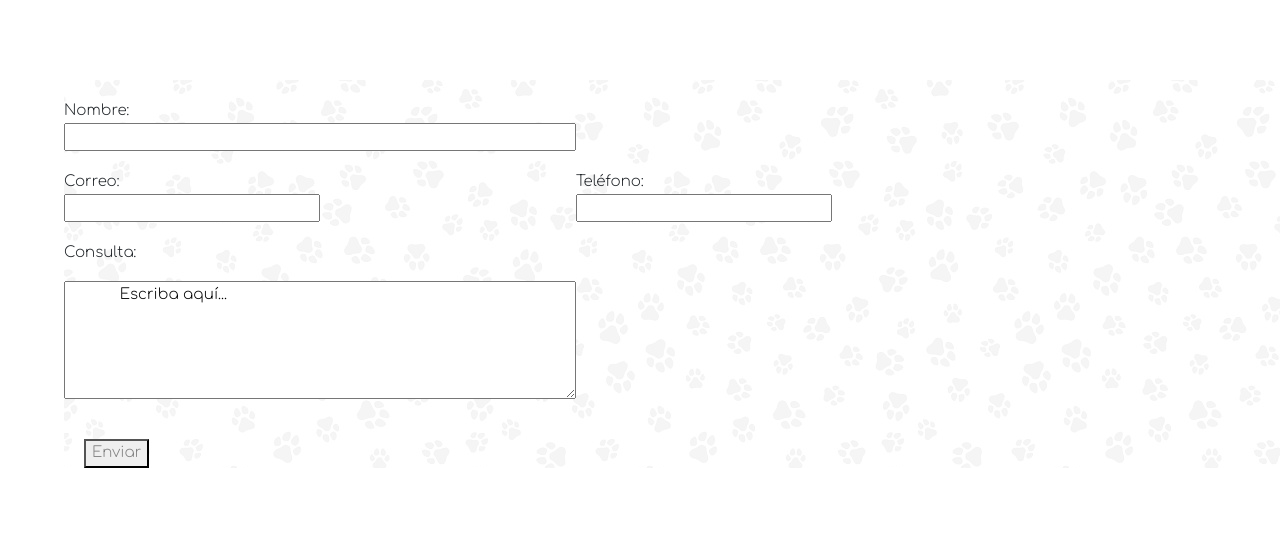
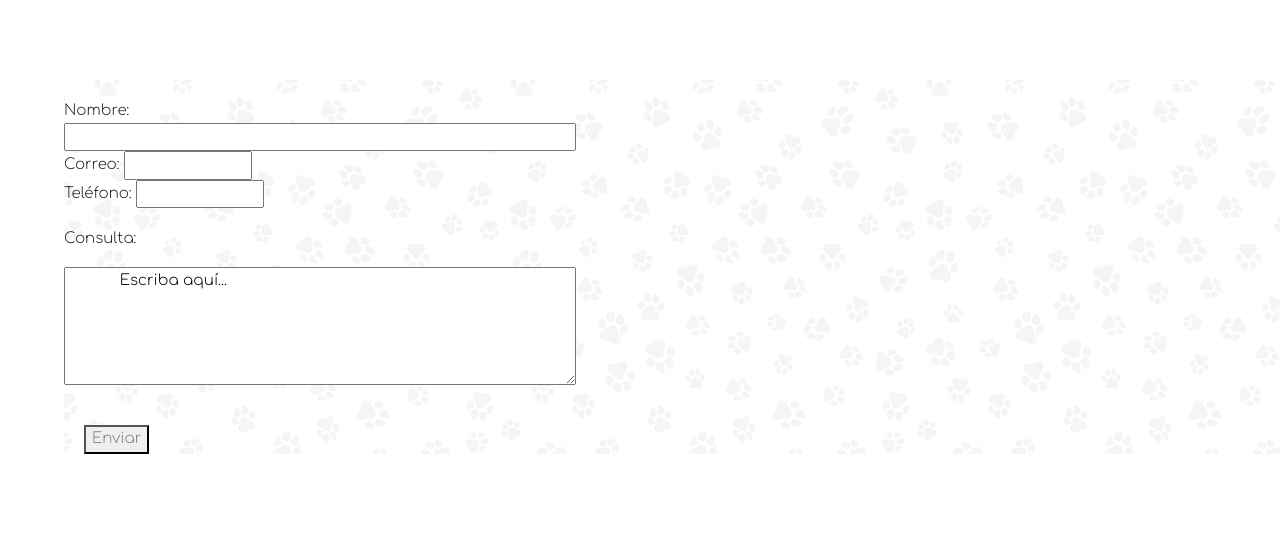
Before and after one commit to VanePizzuti89/PreEntrega2-Pizzuti, a website: page contacto.html in a window 1280 px wide. Shown: the part 130-683 px from the top of the page. Drawn offline with nearby package versions, Linux system fonts and the light colour scheme.

Commit message:
Formulario

```diff
--- a/contacto.html
+++ b/contacto.html
@@ -65,15 +65,11 @@
             <input class="hijo-formulario" type="text" id="Nombre" />
           </div>
           <div class="campos-juntos">
-            <div class="padre-formulario">
               <label for="email">Correo:</label>
               <input class="hijo-formulario" type="email" id="E-mail" />
-            </div>
-            <div class="padre-formulario">
               <label for="telefono">Teléfono:</label>
               <input class="hijo-formulario" type="number" id="teléfono" />
             </div>
-          </div>
           <div class="padre-formulario">
             <p>Consulta:</p>
             <textarea
--- a/scss/estilos.scss
+++ b/scss/estilos.scss
@@ -295,7 +295,9 @@ legend{
 }
 
 .campos-juntos{
-    display: flex;
+    flex-direction: row;
+    width: 20%;
+    font-size: 15px;
     }
 
 .bot-form {
```
Also changed, not shown: css/estilos.css, 1 other file.
